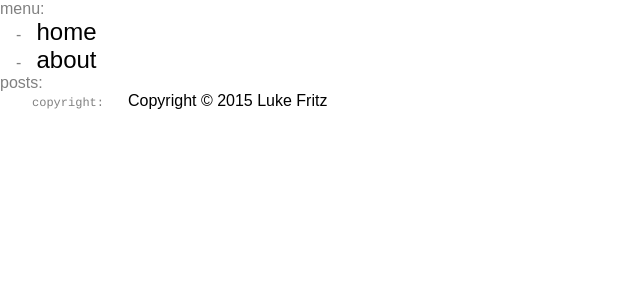
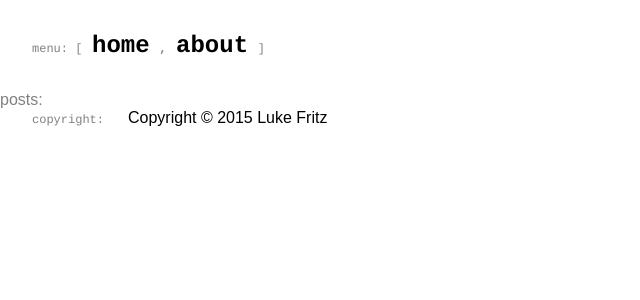
Before and after one commit to ldfritz/tech-blog, a Jekyll site: the page built from index.html, in a window 1280 px wide. Shown: the top 300 px of the page, without its empty margins (0-640 px from the left). Built offline with Jekyll 4.4.1, drawn with Linux system fonts in a browser that asks for light colours.

Commit message:
Make the nav inline.
  Change the nav from being a list to being inline.  And add some minor
styling.

```diff
--- a/styles/component/nav-yaml.css
+++ b/styles/component/nav-yaml.css
@@ -1,32 +1,48 @@
 .NavYaml {
+  font-family: Courier;
+  margin: 2rem;
 }
 
-.NavYaml:before {
-  content: 'menu:';
-  display: block;
+.NavYaml::before {
   color: gray;
+  content: 'menu: [';
+  display: inline-block;
+  font-size: 0.75rem;
 }
 
 .NavYaml > ul {
+  display: inline-block;
   list-style: none;
 }
 
-.NavYaml-item:before {
-  content: '-';
+.NavYaml::after {
+  color: gray;
+  content: ']';
   display: inline-block;
-  width: 1rem;
-  margin-left: 1rem;
+  font-size: 0.75rem;
+}
+
+.NavYaml-item + .NavYaml-item::before {
   color: gray;
+  content: ',';
+  display: inline-block;
+  font-size: 0.75rem;
 }
 
 .NavYaml-item {
+  display: inline-block;
+  font-family: Courier;
+  font-weight: bold;
 }
 
 .NavYaml-item > a:link,
-.NavYaml-item > a:visited,
+.NavYaml-item > a:visited {
+  color: black;
+  font-size: 1.5rem;
+  text-decoration: none;
+}
+
 .NavYaml-item > a:hover,
 .NavYaml-item > a:active {
-  text-decoration: none;
-  color: black;
-  font-size: 1.5rem;
+  color: gray;
 }
```
